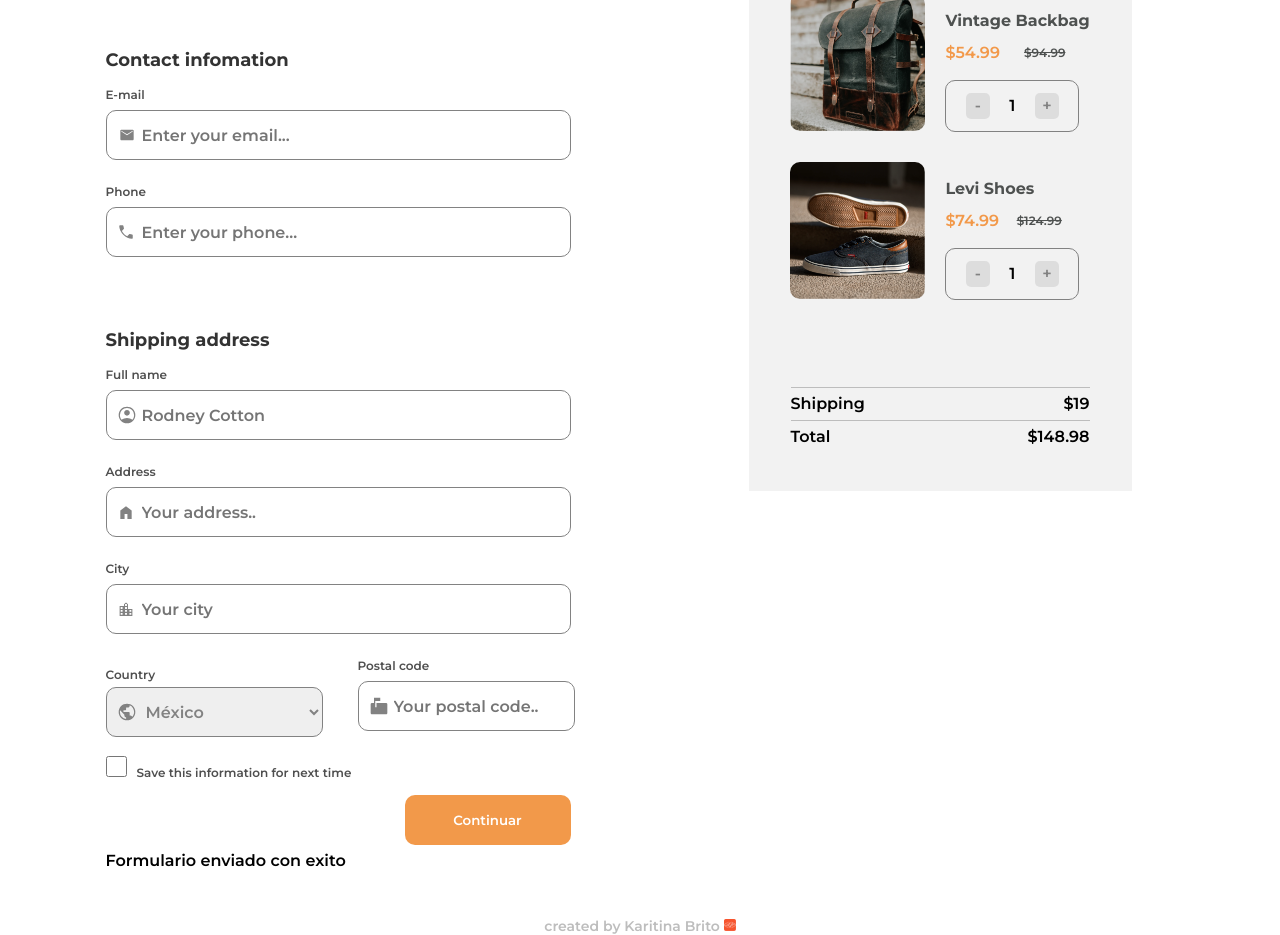
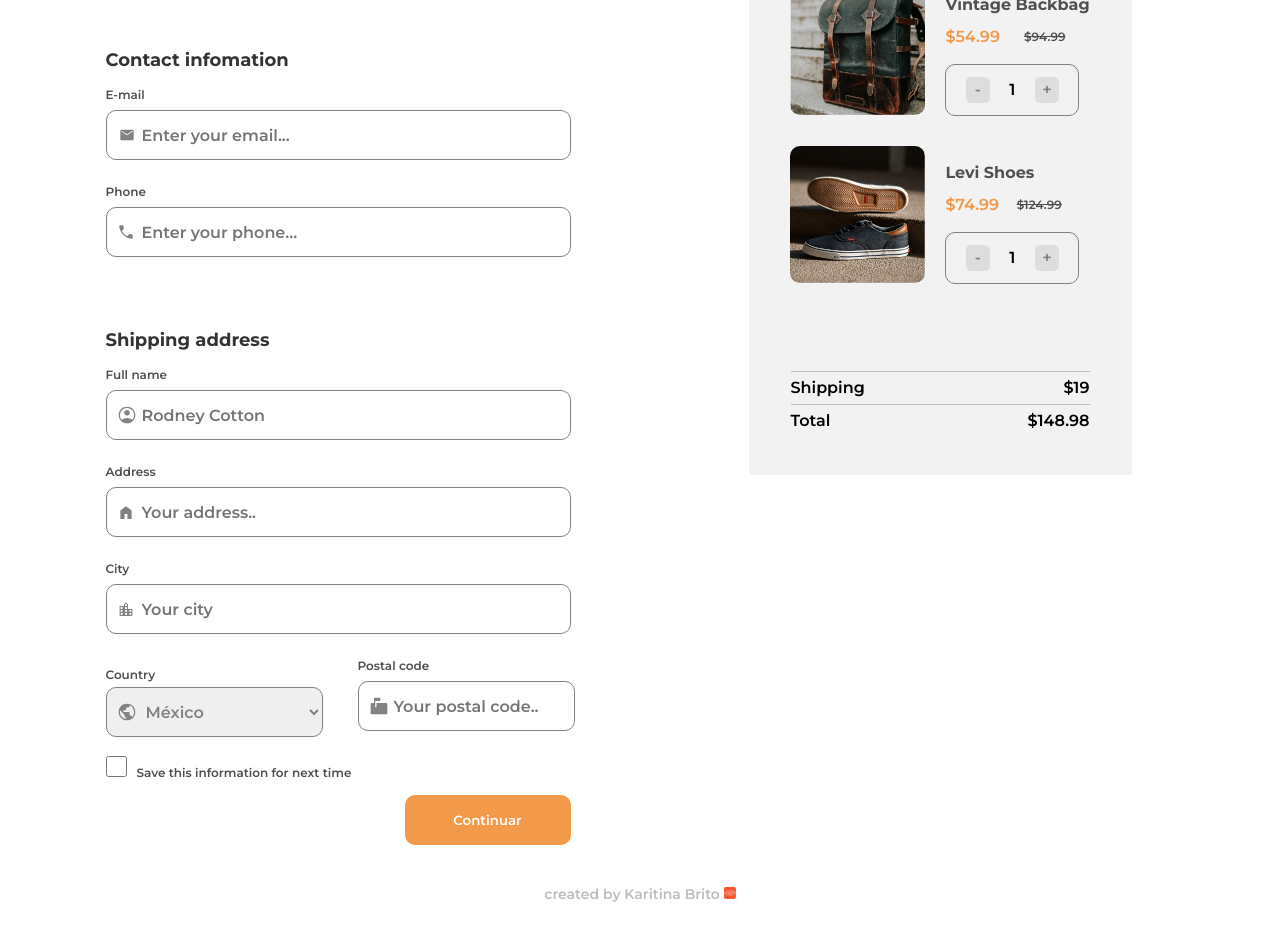
Before and after one commit to KaritinaBrito/Checkout-page, a plain HTML site: page index.html in a window 1280 px wide. Shown: the part 120-1055 px from the top of the page. After the commit the page ends 1023 px from the top, so only its background shows below. Drawn offline with Linux system fonts and the light colour scheme.

Commit message:
modification of index

```diff
--- a/index.html
+++ b/index.html
@@ -86,7 +86,6 @@
 
                     <div class="btn-submit">
                         <button type="submit" class="form-btn" >Continuar</button>
-                        <p class="success" id="success">Formulario enviado con exito</p>
                     </div>
                 </form>
         </section>
```
